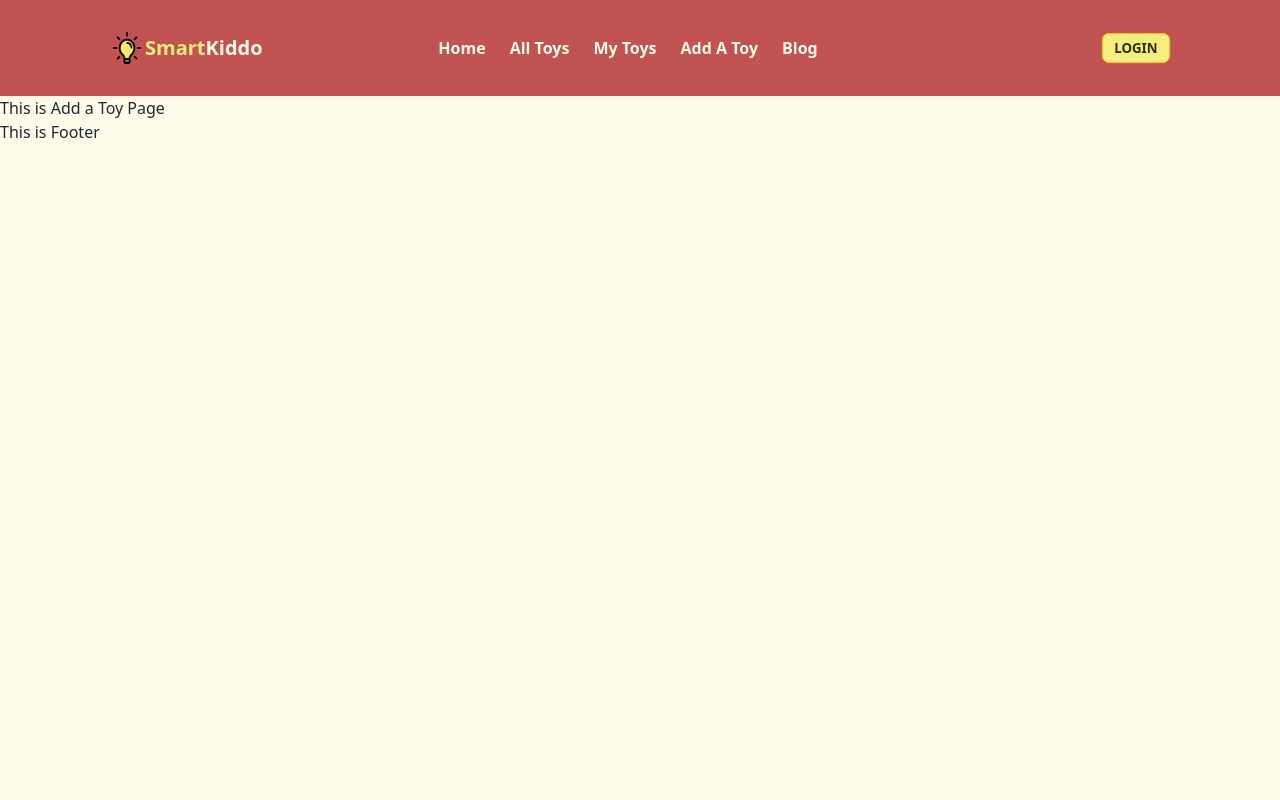
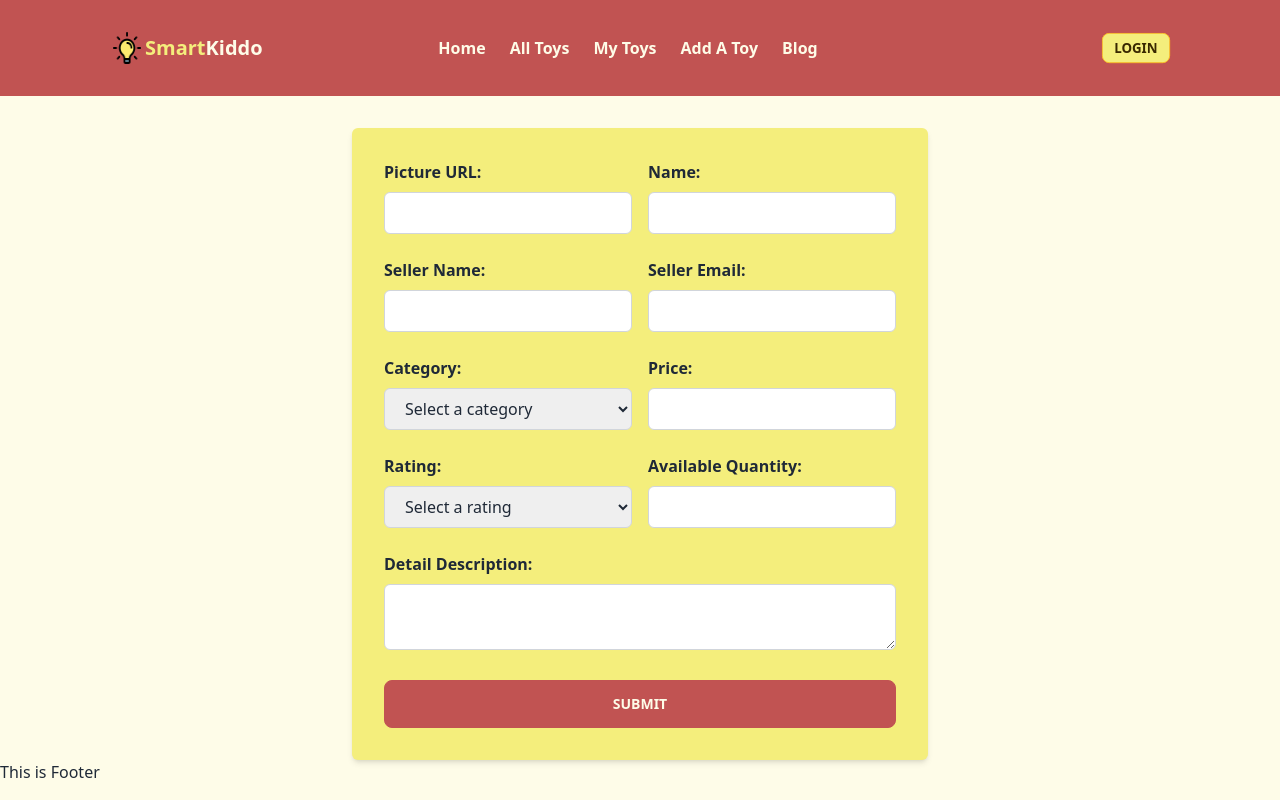
Before and after one commit to Salman-165324/smart-kiddo-toy-market-place-client, a React (Vite) app: page /add-toys in a window 1280 px wide. Built offline with nearby package versions, Linux system fonts and the light colour scheme; no server answers.

Commit message:
Added a basic form to the add a form page

```diff
--- a/src/Components/Pages/AddToyPage/AddToy.jsx
+++ /dev/null
@@ -1,11 +0,0 @@
-import React from 'react';
-
-const AddToy = () => {
-    return (
-        <div>
-            <h1>This is Add a Toy Page</h1>
-        </div>
-    );
-};
-
-export default AddToy;
--- /dev/null
+++ b/src/Components/Pages/AddToyPage/AddToyForm.jsx
@@ -0,0 +1,147 @@
+import React, { useState } from 'react';
+
+const AddToyForm = () => {
+    const [pictureURL, setPictureURL] = useState('');
+    const [name, setName] = useState('');
+    const [sellerName, setSellerName] = useState('');
+    const [sellerEmail, setSellerEmail] = useState('');
+    const [category, setCategory] = useState('');
+    const [price, setPrice] = useState('');
+    const [rating, setRating] = useState('');
+    const [quantity, setQuantity] = useState('');
+    const [description, setDescription] = useState('');
+
+    const handleSubmit = (event) => {
+        event.preventDefault();
+
+        // Read the form data
+        const formData = {
+            pictureURL,
+            name,
+            sellerName,
+            sellerEmail,
+            category,
+            price,
+            rating,
+            quantity,
+            description,
+        };
+
+        // Do something with the form data (e.g., send it to the server)
+        console.log(formData);
+    };
+
+    return (
+        <form onSubmit={handleSubmit} className=" max-w-sm sm:max-w-md xl:max-w-xl mx-auto bg-primary p-8 mt-8 rounded-md shadow-md">
+            <div className='grid grid-cols-1 xl:grid-cols-2 gap-x-4'>
+                <div className="mb-6">
+                    <label className="block mb-2 font-semibold">Picture URL:</label>
+                    <input
+                        type="text"
+                        value={pictureURL}
+                        onChange={(e) => setPictureURL(e.target.value)}
+                        className="w-full px-4 py-2 border border-gray-300 rounded-md text-base font-normal focus:ring-indigo-500 focus:border-indigo-500"
+                    />
+                </div>
+
+                <div className="mb-6">
+                    <label className="block mb-2 font-semibold">Name:</label>
+                    <input
+                        type="text"
+                        value={name}
+                        onChange={(e) => setName(e.target.value)}
+                        className="w-full px-4 py-2 border border-gray-300 rounded-md text-base font-normal focus:ring-indigo-500 focus:border-indigo-500"
+                    />
+                </div>
+
+                <div className="mb-6">
+                    <label className="block mb-2 font-semibold">Seller Name:</label>
+                    <input
+                        type="text"
+                        value={sellerName}
+                        onChange={(e) => setSellerName(e.target.value)}
+                        className="w-full px-4 py-2 border border-gray-300 rounded-md text-base font-normal focus:ring-indigo-500 focus:border-indigo-500"
+                    />
+                </div>
+
+                <div className="mb-6">
+                    <label className="block mb-2 font-semibold">Seller Email:</label>
+                    <input
+                        type="email"
+                        value={sellerEmail}
+                        onChange={(e) => setSellerEmail(e.target.value)}
+                        className="w-full px-4 py-2 border border-gray-300 rounded-md text-base font-normal focus:ring-indigo-500 focus:border-indigo-500"
+                    />
+                </div>
+
+                <div className="mb-6">
+                    <label className="block mb-2 font-semibold">Category:</label>
+                    <select
+                        value={category}
+                        onChange={(e) => setCategory(e.target.value)}
+                        className="w-full px-4 py-2 border border-gray-300 rounded-md text-base font-normal focus:ring-indigo-500 focus:border-indigo-500"
+                    >
+                        <option value="">Select a category</option>
+                        <option value="Math Toys">Math Toys</option>
+                        <option value="Language Toys">Language Toys</option>
+                        <option value="Science Toys">Science Toys</option>
+                    </select>
+                </div>
+
+                <div className="mb-6">
+                    <label className="block mb-2 font-semibold">Price:</label>
+                    <input
+                        type="number"
+                        value={price}
+                        onChange={(e) => setPrice(e.target.value)}
+                        className="w-full px-4 py-2 border border-gray-300 rounded-md text-base font-normal focus:ring-indigo-500 focus:border-indigo-500"
+                    />
+                </div>
+
+                <div className="mb-6">
+                    <label className="block mb-2 font-semibold">Rating:</label>
+                    <select
+                        value={rating}
+                        onChange={(e) => setRating(e.target.value)}
+                        className="w-full px-4 py-2 border border-gray-300 rounded-md text-base font-normal focus:ring-indigo-500 focus:border-indigo-500"
+                    >
+                        <option value="">Select a rating</option>
+                        <option value="1">1</option>
+                        <option value="2">2</option>
+                        <option value="3">3</option>
+                        <option value="4">4</option>
+                        <option value="5">5</option>
+                    </select>
+                </div>
+
+                <div className="mb-6">
+                    <label className="block mb-2 font-semibold">Available Quantity:</label>
+                    <input
+                        type="number"
+                        value={quantity}
+                        onChange={(e) => setQuantity(e.target.value)}
+                        className="w-full px-4 py-2 border border-gray-300 rounded-md text-base font-normal focus:ring-indigo-500 focus:border-indigo-500"
+                    />
+                </div>
+
+                <div className="mb-6 w-full col-span-2">
+                    <label className="block mb-2 font-semibold">Detail Description:</label>
+                    <textarea
+                        value={description}
+                        onChange={(e) => setDescription(e.target.value)}
+                        className="w-full px-4 py-2 border border-gray-300 rounded-md text-base font-normal focus:ring-indigo-500 focus:border-indigo-500"
+                    ></textarea>
+                </div>
+
+            </div>
+
+            <div>
+                <button type="submit" className="w-full primary-button">
+                    Submit
+                </button>
+            </div>
+        </form>
+    );
+};
+
+export default AddToyForm;
--- a/src/Routes/Routes.jsx
+++ b/src/Routes/Routes.jsx
@@ -7,12 +7,12 @@ import Error from "../Components/Pages/ErrorPage/Error";
 import Home from "../Components/Pages/HomePage/Home";
 import AllToys from "../Components/Pages/AllToysPage/AllToys";
 import MyToys from "../Components/Pages/MyToysPage/MyToys";
-import AddToy from "../Components/Pages/AddToyPage/AddToy";
 import Blog from "../Components/Pages/BlogPage/Blog";
 import Login from "../Components/Pages/LoginPage/Login";
 import Signup from "../Components/Pages/SignupPage/Signup";
 import ToyDetail from "../Components/Pages/ToyDetailsPage/ToyDetail";
 import PrivateRoute from "./PrivateRoute";
+import AddToyForm from "../Components/Pages/AddToyPage/AddToyForm";
 
 const router = createBrowserRouter([
     {
@@ -34,7 +34,7 @@ const router = createBrowserRouter([
         },
         {
           path: 'add-toys',
-          element: <AddToy />
+          element: <AddToyForm></AddToyForm>
         },
         {
           path: '/blog',
```
